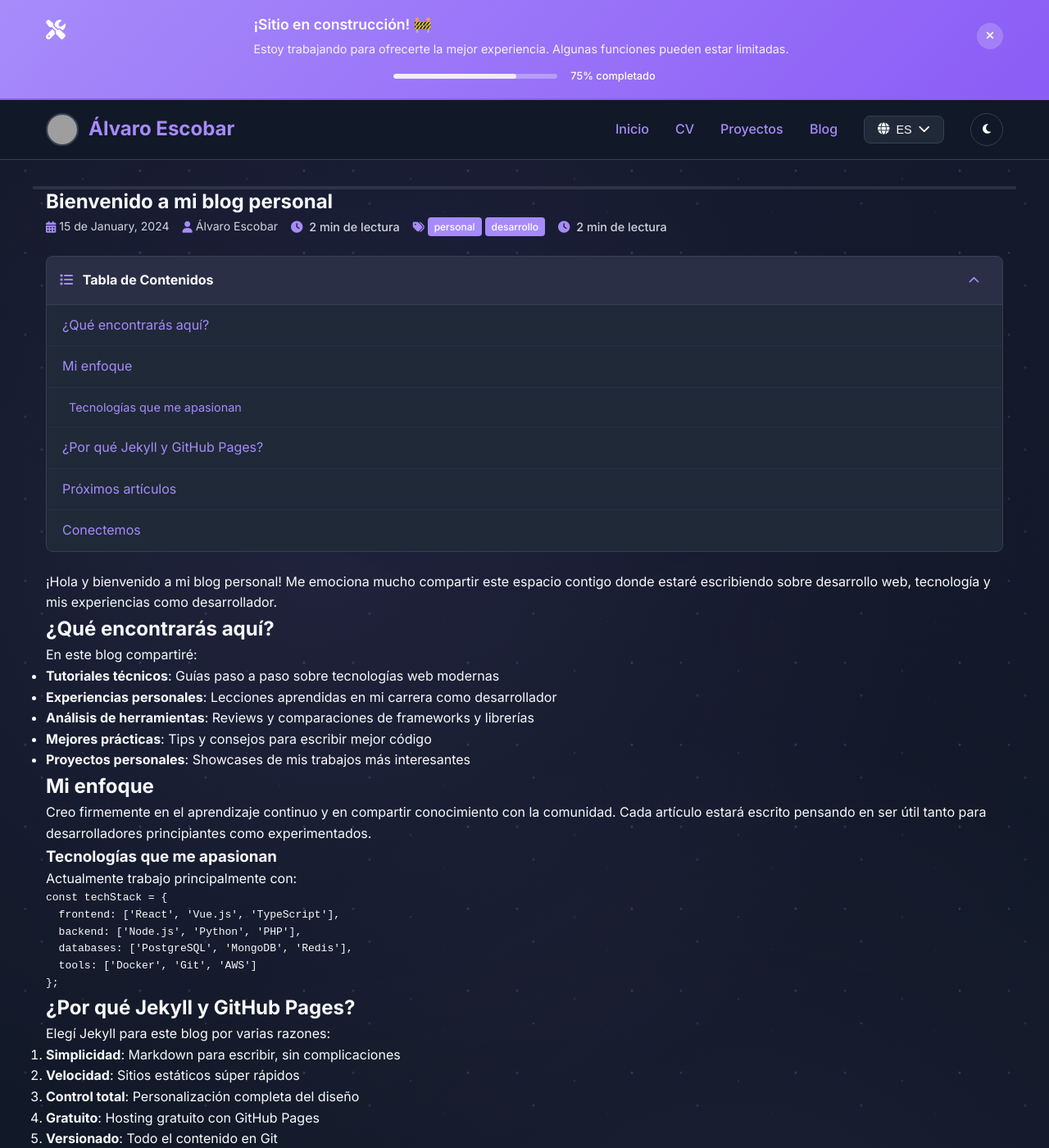
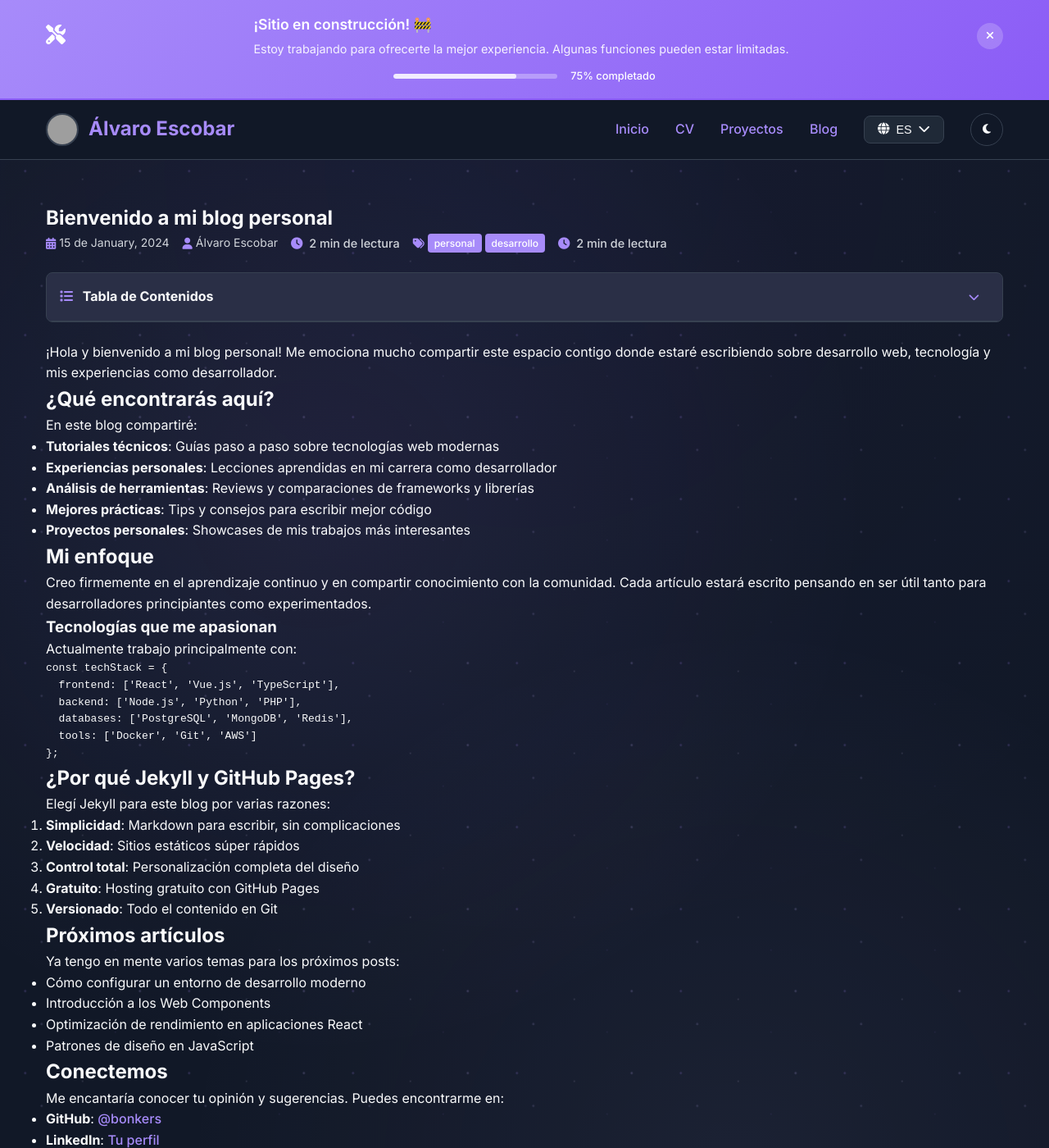
Before and after one commit to l3onkers/l3onkers.github.io, a Jekyll site: the page built from _posts/es/2024-01-15-bienvenido-a-mi-blog.md, in a window 1280 px wide and 1400 px high. Shown: the whole window at 82% size. Built offline with Jekyll 4.4.1, drawn with Linux system fonts in a browser that asks for light colours; grey boxes are pictures that could not be loaded.

Commit message:
fix: Mejorar barra de progreso y tabla de contenidos
- Barra de progreso más visible con mejor z-index y efectos
- Progreso basado en contenido del post, no página completa
- Barra se oculta automáticamente en la parte superior
- TOC aparece contraída por defecto con ícono correcto
- Prevenir scroll horizontal en TOC con word-wrap
- Mejor espaciado para evitar solapamiento con títulos
- Ajustar offsets de scroll para navegación suave
- Animación shimmer en barra de progreso
- Mejor detectores de sección activa

```diff
--- a/_layouts/post.html
+++ b/_layouts/post.html
@@ -51,7 +51,7 @@
                 {% endif %}
             </h4>
             <button class="toc-toggle" id="toc-toggle" aria-label="Toggle table of contents">
-                <i class="fas fa-chevron-up"></i>
+                <i class="fas fa-chevron-down"></i>
             </button>
         </div>
         <ul class="toc-list" id="toc-list">
--- a/assets/css/style.css
+++ b/assets/css/style.css
@@ -2150,10 +2150,15 @@
     top: 0;
     left: 0;
     width: 100%;
-    height: 4px;
+    height: 6px;
+    background: rgba(0, 0, 0, 0.1);
+    z-index: 1001;
+    backdrop-filter: blur(10px);
+    transition: opacity 0.3s ease;
+}
+
+[data-theme="dark"] .reading-progress {
     background: rgba(255, 255, 255, 0.1);
-    z-index: 1000;
-    backdrop-filter: blur(10px);
 }
 
 .reading-progress-bar {
@@ -2161,7 +2166,25 @@
     background: linear-gradient(90deg, var(--accent-color), var(--primary-color));
     width: 0%;
     transition: width 0.1s ease;
-    box-shadow: 0 0 10px rgba(138, 102, 204, 0.5);
+    box-shadow: 0 2px 10px rgba(138, 102, 204, 0.6);
+    position: relative;
+}
+
+.reading-progress-bar::after {
+    content: '';
+    position: absolute;
+    top: 0;
+    right: 0;
+    width: 20px;
+    height: 100%;
+    background: linear-gradient(90deg, transparent, rgba(255, 255, 255, 0.3));
+    animation: shimmer 2s infinite;
+}
+
+@keyframes shimmer {
+    0% { opacity: 0; }
+    50% { opacity: 1; }
+    100% { opacity: 0; }
 }
 
 /* Reading Time Indicator */
@@ -2221,7 +2244,7 @@
     background: rgba(138, 102, 204, 0.2);
 }
 
-.toc-toggle.collapsed i {
+.toc-toggle.expanded i {
     transform: rotate(180deg);
 }
 
@@ -2229,13 +2252,17 @@
     list-style: none;
     padding: 0;
     margin: 0;
-    max-height: 300px;
-    overflow-y: auto;
-}
-
-.toc-list.collapsed {
     max-height: 0;
     overflow: hidden;
+    transition: max-height 0.3s ease;
+    word-wrap: break-word;
+    overflow-wrap: break-word;
+}
+
+.toc-list.expanded {
+    max-height: 400px;
+    overflow-y: auto;
+    overflow-x: hidden;
 }
 
 .toc-list li {
@@ -2253,6 +2280,10 @@
     text-decoration: none;
     transition: all 0.3s ease;
     border-left: 3px solid transparent;
+    word-wrap: break-word;
+    overflow-wrap: break-word;
+    white-space: normal;
+    line-height: 1.4;
 }
 
 .toc-list a:hover {
@@ -2301,6 +2332,10 @@
 }
 
 /* Enhanced post content for better reading experience */
+.post {
+    padding-top: 20px; /* Space for reading progress bar */
+}
+
 .post-content {
     position: relative;
 }
@@ -2310,5 +2345,5 @@
 .post-content h4,
 .post-content h5,
 .post-content h6 {
-    scroll-margin-top: 80px; /* Account for fixed header + progress bar */
-}
+    scroll-margin-top: 100px; /* Account for fixed header + progress bar */
+}
--- a/assets/js/main.js
+++ b/assets/js/main.js
@@ -994,7 +994,7 @@
                 e.preventDefault();
                 const target = document.getElementById(header.id);
                 if (target) {
-                    const offsetTop = target.getBoundingClientRect().top + window.pageYOffset - 80;
+                    const offsetTop = target.getBoundingClientRect().top + window.pageYOffset - 120;
                     window.scrollTo({
                         top: offsetTop,
                         behavior: 'smooth'
@@ -1017,10 +1017,27 @@
         if (!progressBar || !postContent) return;
 
         const scrollTop = window.pageYOffset;
-        const docHeight = document.documentElement.scrollHeight - window.innerHeight;
-        const scrollPercent = (scrollTop / docHeight) * 100;
+        const postTop = postContent.getBoundingClientRect().top + window.pageYOffset;
+        const postHeight = postContent.offsetHeight;
+        const windowHeight = window.innerHeight;
+
+        // Calculate progress based on post content, not entire page
+        const postScrollTop = Math.max(0, scrollTop - postTop + windowHeight * 0.2);
+        const postScrollHeight = postHeight - windowHeight * 0.8;
+
+        let scrollPercent = 0;
+        if (postScrollHeight > 0) {
+            scrollPercent = (postScrollTop / postScrollHeight) * 100;
+        }
 
         progressBar.style.width = Math.min(100, Math.max(0, scrollPercent)) + '%';
+
+        // Show/hide progress bar based on scroll position
+        if (scrollTop > 100) {
+            progressBar.parentElement.style.opacity = '1';
+        } else {
+            progressBar.parentElement.style.opacity = '0';
+        }
 
         // Update active TOC item based on scroll position
         updateActiveTocItemOnScroll();
@@ -1033,7 +1050,7 @@
         const tocLinks = tocList.querySelectorAll('a');
 
         let activeHeader = null;
-        const scrollTop = window.pageYOffset + 100; // Offset for better detection
+        const scrollTop = window.pageYOffset + 120; // Increased offset for better detection
 
         // Find the current active header
         headers.forEach(header => {
@@ -1072,14 +1089,14 @@
     function toggleTableOfContents() {
         if (!tocList || !tocToggle) return;
 
-        const isCollapsed = tocList.classList.contains('collapsed');
+        const isExpanded = tocList.classList.contains('expanded');
 
-        if (isCollapsed) {
-            tocList.classList.remove('collapsed');
-            tocToggle.classList.remove('collapsed');
+        if (isExpanded) {
+            tocList.classList.remove('expanded');
+            tocToggle.classList.remove('expanded');
         } else {
-            tocList.classList.add('collapsed');
-            tocToggle.classList.add('collapsed');
+            tocList.classList.add('expanded');
+            tocToggle.classList.add('expanded');
         }
     }
 }
```
